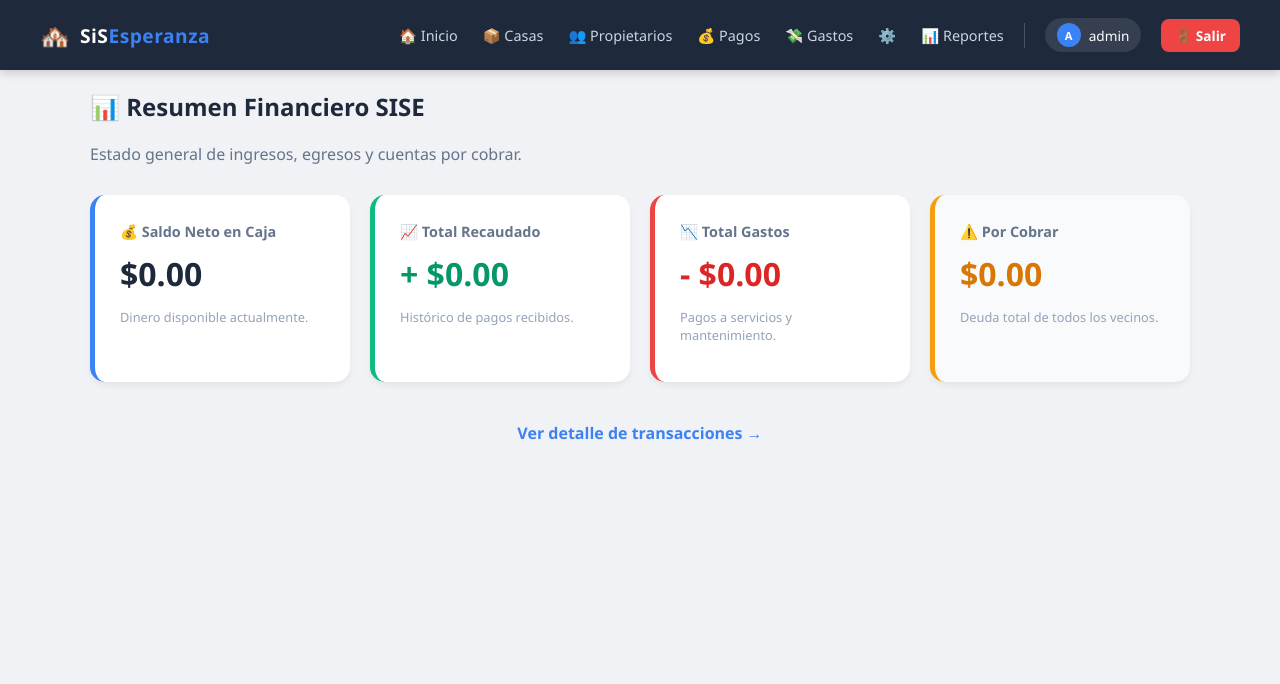
After one commit to hmejia1979/SiSEsperanza, a Flask app: page /admin/reportes in a window 1280 px wide. The commit adds this page. Shown: the top 684 px of the page. Run offline with Flask 3, Linux system fonts and the light colour scheme; a user stored in the database is signed in; data that the repository does not hold is empty.

Commit message:
Fix: Error de tipo entre Decimal y Float en reportes financieros

```diff
--- a/app.py
+++ b/app.py
@@ -10,6 +10,7 @@ from sqlalchemy import func
 from fpdf import FPDF
 from reportlab.pdfgen import canvas
 from reportlab.lib.pagesizes import letter
+
 
 # Modelos
 from models import db, Usuario, Casa, Pago, Gasto, RegistroCarga,Configuracion
@@ -498,6 +499,32 @@ def lista_propietarios():
     return render_template('propietarios.html', propietarios=lista_users)
 
 
+@app.route('/admin/reportes')
+@login_required
+def reportes():
+    if current_user.rol != 'admin':
+        return redirect(url_for('inicio'))
+
+    # Usamos float() para convertir el resultado de la base de datos
+    # El 'or 0' es vital por si la tabla está vacía
+    ingresos_db = db.session.query(func.sum(Pago.monto)).scalar()
+    total_ingresos = float(ingresos_db) if ingresos_db else 0.0
+
+    gastos_db = db.session.query(func.sum(Gasto.monto)).scalar()
+    total_gastos = float(gastos_db) if gastos_db else 0.0
+
+    deuda_db = db.session.query(func.sum(Casa.deuda_2025)).scalar()
+    deuda_total_vecinos = float(deuda_db) if deuda_db else 0.0
+
+    # Ahora sí, float - float = ¡Éxito!
+    saldo_actual = total_ingresos - total_gastos
+
+    return render_template('admin/reportes.html',
+                           ingresos=total_ingresos,
+                           gastos=total_gastos,
+                           saldo=saldo_actual,
+                           deuda_pendiente=deuda_total_vecinos)
+
 @app.route('/admin/reporte-morosos')
 @login_required
 def reporte_morosos():
--- /dev/null
+++ b/templates/admin/reportes.html
@@ -0,0 +1,38 @@
+{% extends "base.html" %}
+{% block content %}
+<div style="margin-bottom: 30px;">
+    <h2 style="color: #1e293b;">📊 Resumen Financiero SISE</h2>
+    <p style="color: #64748b;">Estado general de ingresos, egresos y cuentas por cobrar.</p>
+</div>
+
+<div style="display: grid; grid-template-columns: repeat(auto-fit, minmax(250px, 1fr)); gap: 20px; margin-bottom: 40px;">
+
+    <div style="background: white; padding: 25px; border-radius: 15px; box-shadow: 0 4px 6px rgba(0,0,0,0.05); border-left: 5px solid #3b82f6;">
+        <span style="color: #64748b; font-size: 0.9rem; font-weight: 600;">💰 Saldo Neto en Caja</span>
+        <h3 style="font-size: 2rem; margin: 10px 0; color: #1e293b;">${{ "{:,.2f}".format(saldo) }}</h3>
+        <p style="font-size: 0.8rem; color: #94a3b8;">Dinero disponible actualmente.</p>
+    </div>
+
+    <div style="background: white; padding: 25px; border-radius: 15px; box-shadow: 0 4px 6px rgba(0,0,0,0.05); border-left: 5px solid #10b981;">
+        <span style="color: #64748b; font-size: 0.9rem; font-weight: 600;">📈 Total Recaudado</span>
+        <h3 style="font-size: 2rem; margin: 10px 0; color: #059669;">+ ${{ "{:,.2f}".format(ingresos) }}</h3>
+        <p style="font-size: 0.8rem; color: #94a3b8;">Histórico de pagos recibidos.</p>
+    </div>
+
+    <div style="background: white; padding: 25px; border-radius: 15px; box-shadow: 0 4px 6px rgba(0,0,0,0.05); border-left: 5px solid #ef4444;">
+        <span style="color: #64748b; font-size: 0.9rem; font-weight: 600;">📉 Total Gastos</span>
+        <h3 style="font-size: 2rem; margin: 10px 0; color: #dc2626;">- ${{ "{:,.2f}".format(gastos) }}</h3>
+        <p style="font-size: 0.8rem; color: #94a3b8;">Pagos a servicios y mantenimiento.</p>
+    </div>
+
+    <div style="background: #f8fafc; padding: 25px; border-radius: 15px; box-shadow: 0 4px 6px rgba(0,0,0,0.05); border-left: 5px solid #f59e0b;">
+        <span style="color: #64748b; font-size: 0.9rem; font-weight: 600;">⚠️ Por Cobrar</span>
+        <h3 style="font-size: 2rem; margin: 10px 0; color: #d97706;">${{ "{:,.2f}".format(deuda_pendiente) }}</h3>
+        <p style="font-size: 0.8rem; color: #94a3b8;">Deuda total de todos los vecinos.</p>
+    </div>
+</div>
+
+<div style="text-align: center;">
+    <a href="{{ url_for('pagos_globales') }}" style="text-decoration: none; color: #3b82f6; font-weight: 600;">Ver detalle de transacciones →</a>
+</div>
+{% endblock %}
--- a/templates/base.html
+++ b/templates/base.html
@@ -113,6 +113,7 @@
                 <a class="nav-link" href="{{ url_for('pagos_globales') }}">💰 Pagos</a>
                 <a class="nav-link" href="{{ url_for('registrar_gasto') }}">💸 Gastos</a>
                 <a class="nav-link" href="{{ url_for('configuracion') }}" title="Configuración">⚙️</a>
+                <a class="nav-link" href="{{ url_for('reportes') }}">📊 Reportes</a>
             {% else %}
                 <a class="nav-link" href="{{ url_for('inicio') }}">📊 Mi Estado</a>
                 <a class="nav-link" href="{{ url_for('cambiar_password') }}">🔑 Seguridad</a>
```
